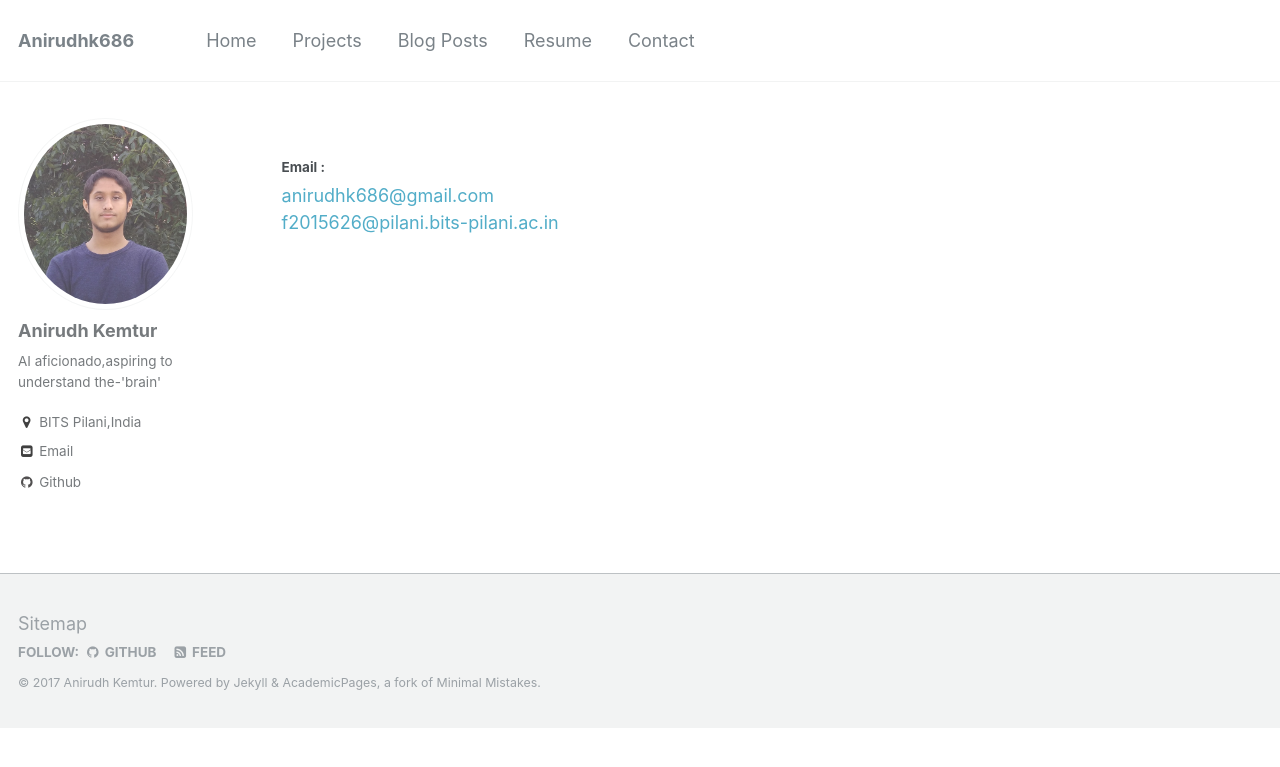
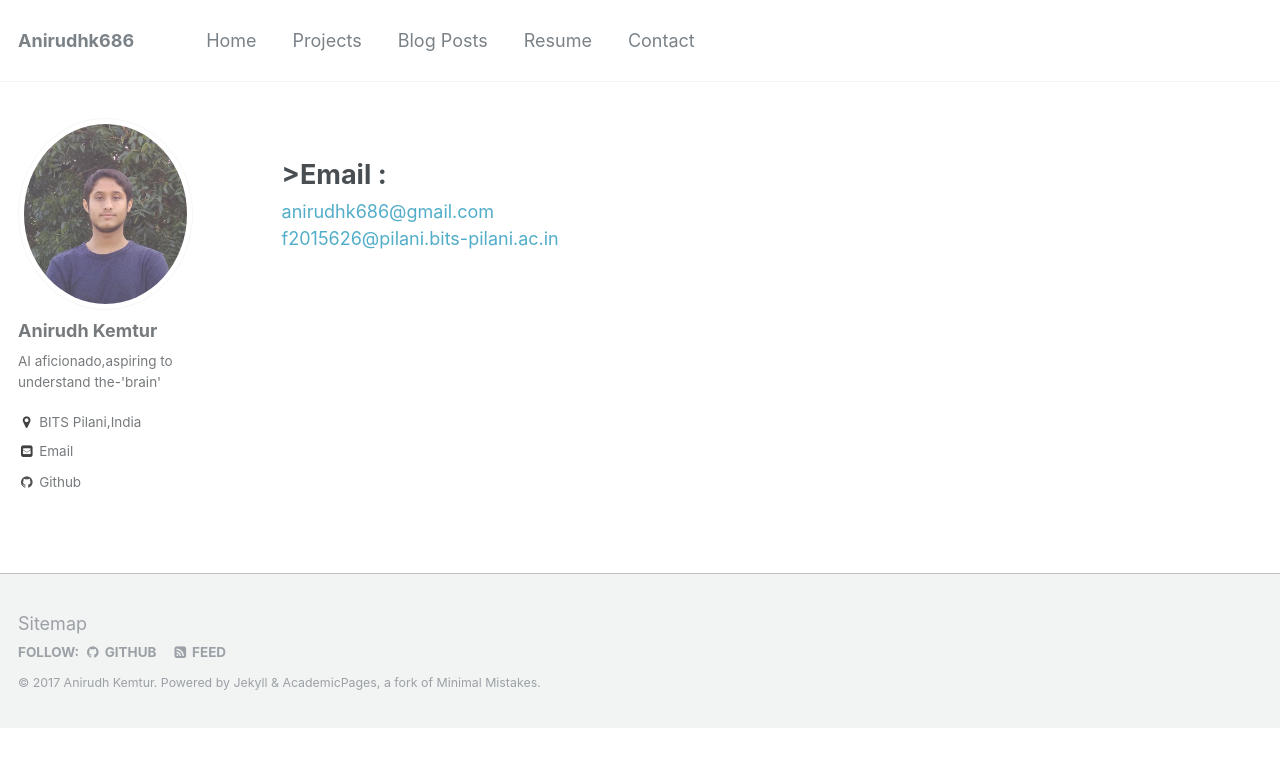
Before and after one commit to anirudhk686/anirudhk686.github.io, a Jekyll site: the page built from _pages/contact.md, in a window 1280 px wide. Shown: the top 767 px of the page. Built offline with Jekyll 4.4.1, drawn with Linux system fonts in a browser that asks for light colours.

Commit message:
Update contact.md

```diff
--- a/_pages/contact.md
+++ b/_pages/contact.md
@@ -8,6 +8,6 @@ redirect_from:
 
 {{ page.excerpt | markdownify }}
 
-#### Email :
+#### <span style="font-size: 2em;">>Email :</span>
  [anirudhk686@gmail.com](mailto:anirudhk686@gmail.com) <br>
  [f2015626@pilani.bits-pilani.ac.in](mailto:f2015626@pilani.bits-pilani.ac.in)
```
